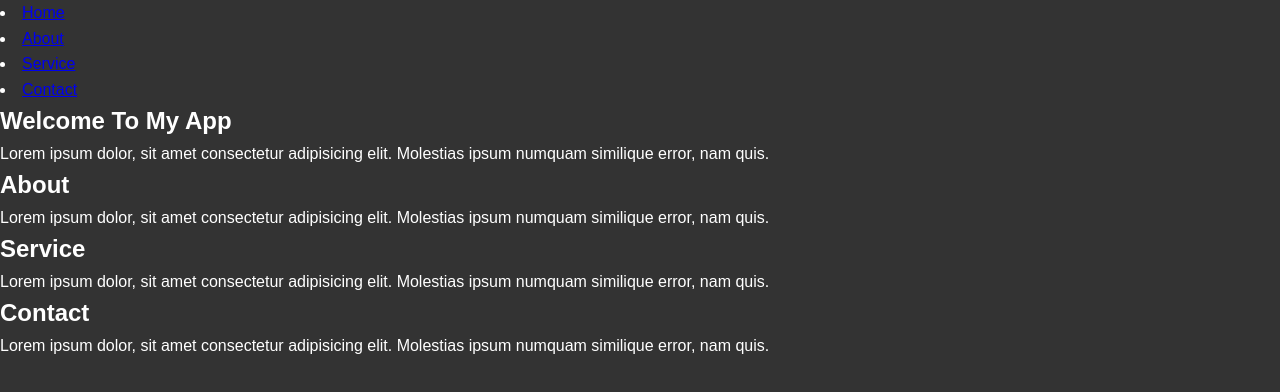
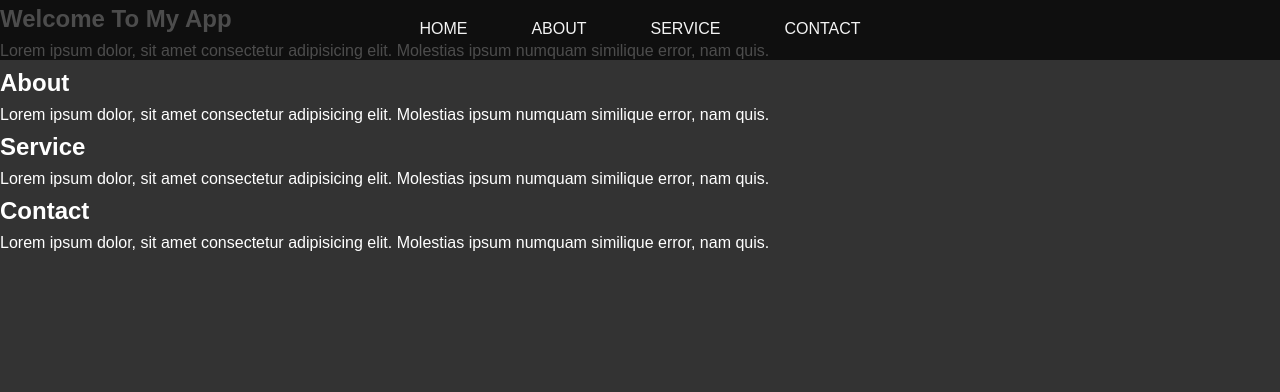
Before and after one commit to codecaptain10/landing-page, a plain HTML site: page landing-page-app/index.html in a window 1280 px wide. Drawn offline with Linux system fonts and the light colour scheme.

Commit message:
Setting style for container and navbar

```diff
--- a/landing-page-app/index.html
+++ b/landing-page-app/index.html
@@ -12,12 +12,12 @@
 <body>
     <div class="container">
         <nav class="navbar">
-            <ui>
+            <ul>
                 <li><a href="#home">Home</a></li>
                 <li><a href="#about">About</a></li>
                 <li><a href="#service">Service</a></li>
                 <li><a href="#contact">Contact</a></li>
-            </ui>
+            </ul>
         </nav>
         <section id="home">
             <h1>Welcome To My App</h1>
--- a/landing-page-app/style.css
+++ b/landing-page-app/style.css
@@ -10,3 +10,42 @@ body {
     line-height: 1.6;
     height: 100vh;
 }
+
+.container {
+    width: 100%;
+    height: 100%;
+    /*CSS Smooth Scroll*/
+}
+
+.navbar {
+    position: fixed;
+    top: 0;
+    left: 0;
+    z-index: 1;
+    display: flex;
+    width: 100%;
+    height: 60px;
+    background-color: rgb(0, 0, 0, 0.7);
+}
+
+.navbar ul {
+    display: flex;
+    list-style: none;
+    width: 100%;
+    justify-content: center;
+}
+
+.navbar ul li {
+    margin: 0 1rem;
+    padding: 1rem;
+}
+
+.navbar ul li a {
+    text-decoration: none;
+    text-transform: uppercase;
+    color: #f4f4f4;
+}
+
+.navbar ul li a:hover {
+    color: skyblue;
+}
```
